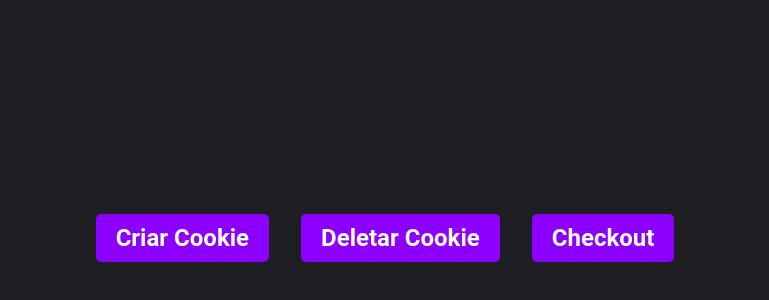
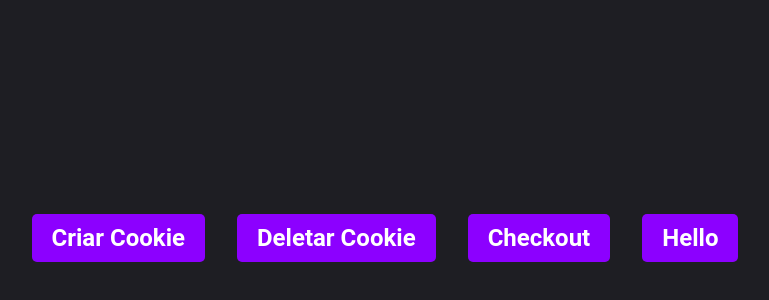
Before and after one commit to LuidiPiresHub/temp-repo, a React (Vite) app in the folder frontend/: page / in a window 1280 px wide. Shown: the part 162-462 px from the top of the page, without its empty margins (255-1024 px from the left). Built offline with nearby package versions, Linux system fonts and the light colour scheme; no server answers.

Commit message:
rota hello

```diff
--- a/frontend/src/App.tsx
+++ b/frontend/src/App.tsx
@@ -40,13 +40,23 @@ export default function App() {
         console.error('Erro:', error);
       }
     }
-  }
+  };
+
+  const hello = async () => {
+    try {
+      const { data } = await api.get('/');
+      console.log(data);
+    } catch (error) {
+      console.error('Erro:', error);
+    }
+  };
 
   return (
     <>
       <button type='button' onClick={createCookie}>Criar Cookie</button>
       <button type='button' onClick={deleteCookie}>Deletar Cookie</button>
       <button type='button' onClick={checkout}>Checkout</button>
+      <button type='button' onClick={hello}>Hello</button>
     </>
   )
 }
```
